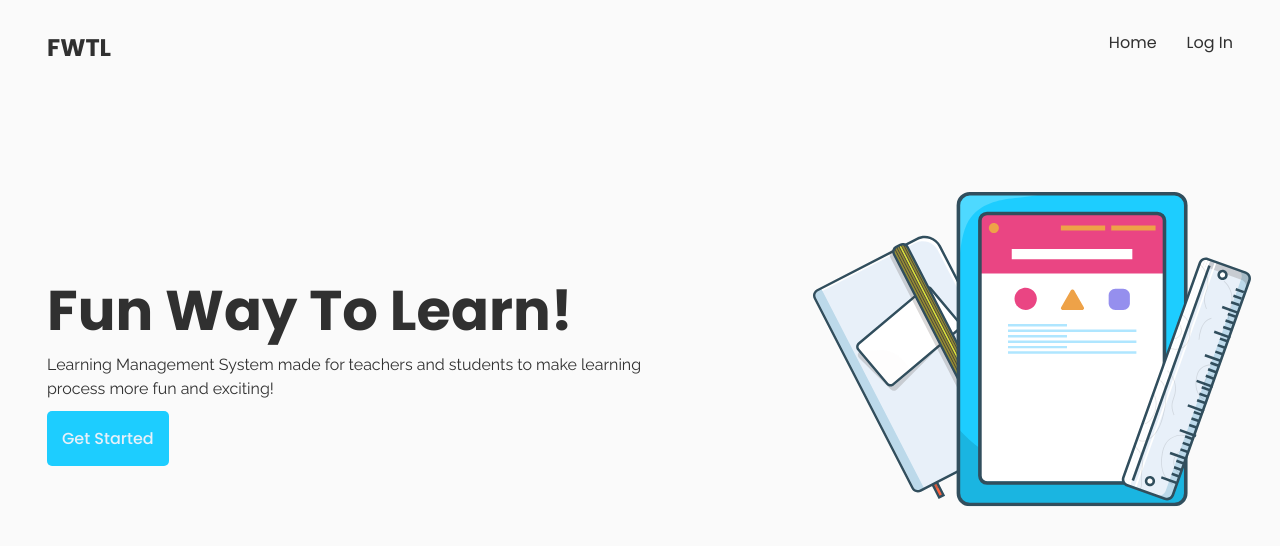
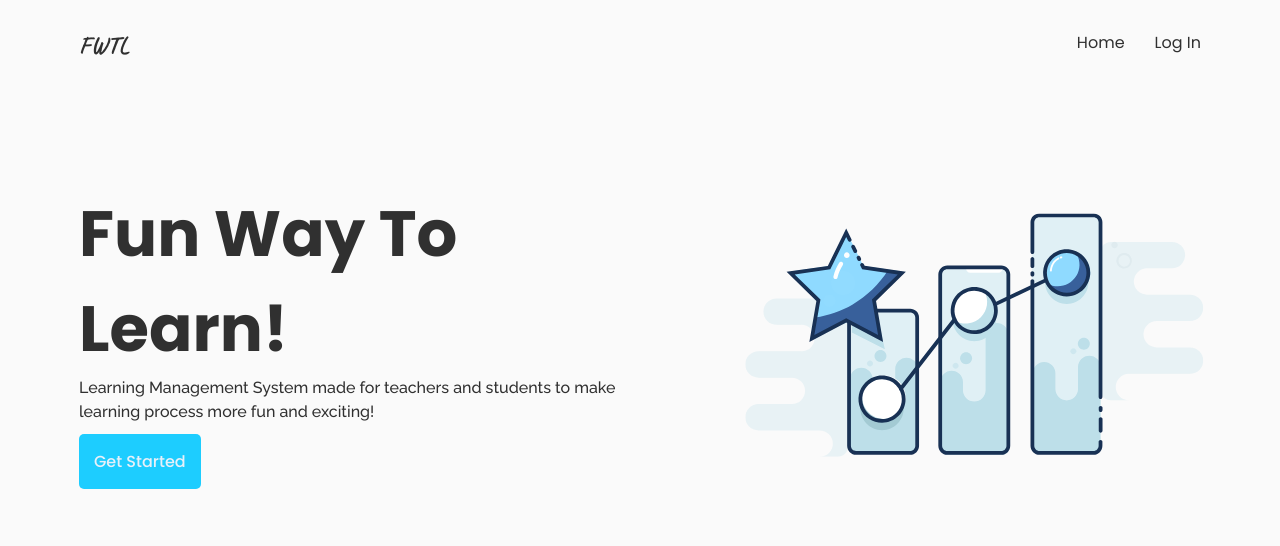
Before and after one commit to ichsanseanaldi/lms-app-react, a React (Create React App) app: page / in a window 1280 px wide. Shown: the top 546 px of the page. Built offline with nearby package versions, Linux system fonts and the light colour scheme.

Commit message:
major style fix

```diff
--- a/src/components/partials/NavBar.js
+++ b/src/components/partials/NavBar.js
@@ -5,7 +5,7 @@ export const NavBarLanding = () => {
     return (
         <div className='p-20-ub flex nav-main'>
             <div className='flex'>
-                <h2 className='link-nav-main'>
+                <h2 className='link-nav-main caveat'>
                     <Link to={'/'}>
                         FWTL
                     </Link>
--- a/src/style/GlobalStyle.style.js
+++ b/src/style/GlobalStyle.style.js
@@ -20,6 +20,7 @@ export const GlobalStyled = createGlobalStyle`
         font-family:'Raleway', sans-serif ;
         line-height:1.5 ;
         transition:0.3s ;
+        font-weight:500 ;
     }
 
     ul,ol{
--- a/src/style/components/StyledContainer.js
+++ b/src/style/components/StyledContainer.js
@@ -2,9 +2,9 @@ import styled from 'styled-components';
 
 export const StyledContainer = styled.div`
 
-    width:95vw;
     margin: auto ;
     min-height:100vh ;
+    max-width:90% ;
 
     display:${props => props.flex};
     flex-direction:${props => props.direction} ;
--- a/src/style/components/StyledHeading.js
+++ b/src/style/components/StyledHeading.js
@@ -14,10 +14,9 @@ const animate = keyframes`
 
 export const StyledHeading = styled.h1`
 
-    font-size: 3.5em ;
+    font-size: ${props => props.landing ? '4em' : '3.5em'} ;
     position:relative ;
     z-index: 1;
-    user-select:none ;
 
     &::after{
         content:'';
@@ -28,6 +27,7 @@ export const StyledHeading = styled.h1`
         bottom: 15px;
         z-index: -1;
         animation: ${animate} 0.5s ease-in-out normal forwards;
+        transition:0.5s all ;
     }
 
     @media (max-width:850px){
--- a/src/style/components/StyledWrapper.js
+++ b/src/style/components/StyledWrapper.js
@@ -14,6 +14,7 @@ export const StyledWrapper = styled.div`
     flex-direction:${props => props.direction} ;
     justify-content:${props => props.justifyContent};
     align-items:${props => props.alignItems};
+
 
     @media (max-width:800px){
         padding:10px 0 0;
```
Also changed, not shown: src/components/LandingPage.js.
